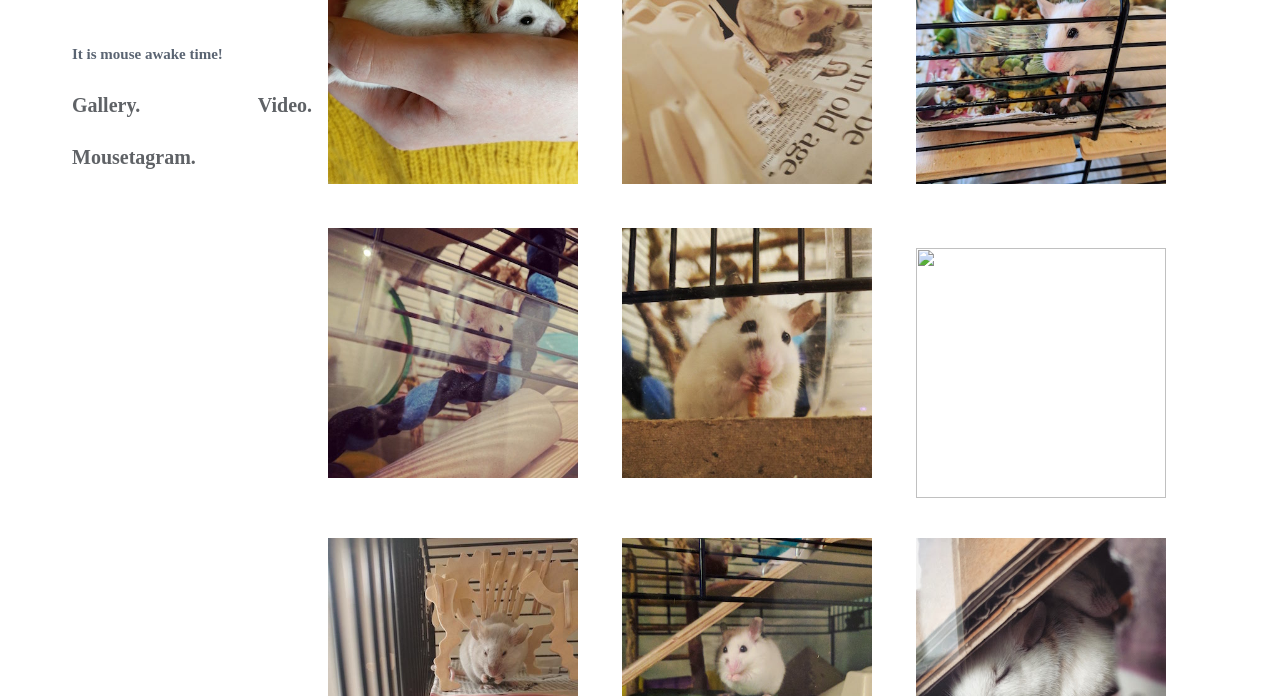
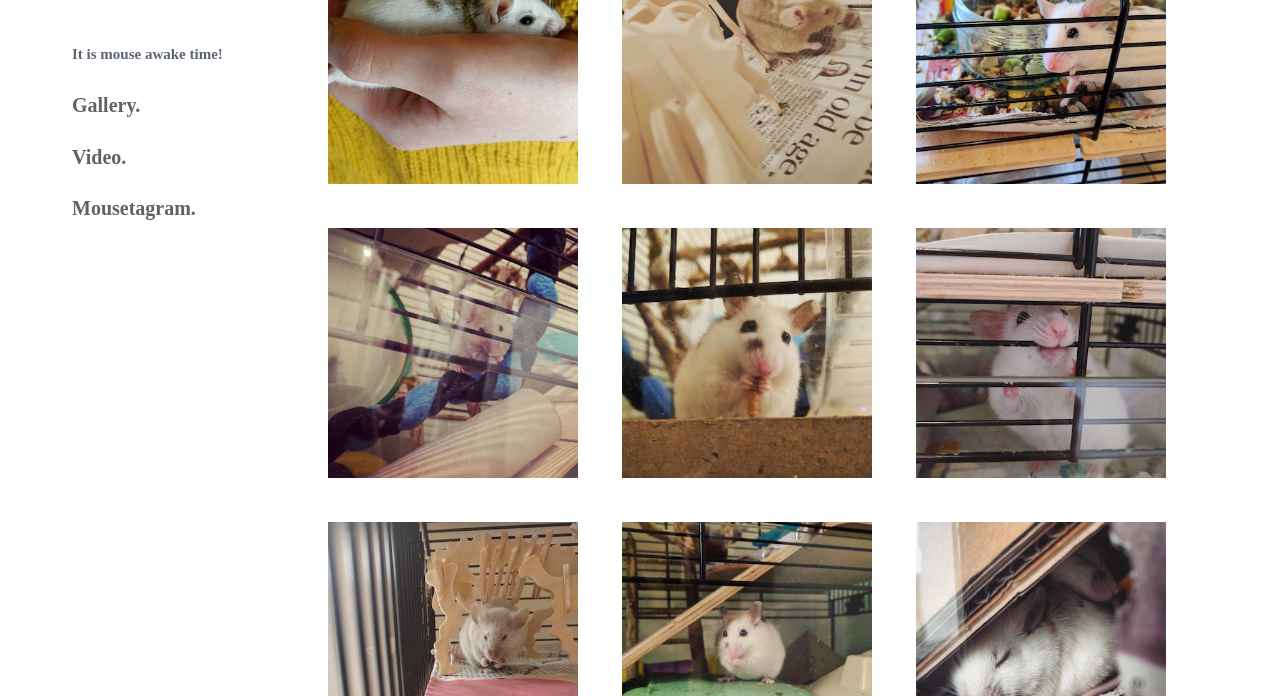
Before and after one commit to sonmi451/sonmi451.github.io, a plain HTML site: page index.html in a window 1280 px wide. Shown: the part 104-800 px from the top of the page. Drawn offline with nearby package versions, Linux system fonts and the light colour scheme; a web font is replaced by a local one.

Commit message:
fixed picture name

```diff
--- a/index.html
+++ b/index.html
@@ -43,6 +43,8 @@
         <td>
           <h1><a href = "./index.html">Gallery.</a></h1>
         </td>
+      </tr>
+      <tr>
         <td>
           <h1><a href = "#live">Video.</a></h1>
         </td>
@@ -61,7 +63,7 @@
     <img src="./gallery/Yorki3.jpg">
     <img src="./gallery/Luna2.jpg">
     <img src="./gallery/Moli2.jpg">
-    <img src="./gallery/Yorki4.jpg">
+    <img src="./gallery/Yorkie4.jpg">
     <img src="./gallery/Luna3.jpg">
     <img src="./gallery/Moli1.jpg">
     <img src="./gallery/Sleepy1.jpg">
```
